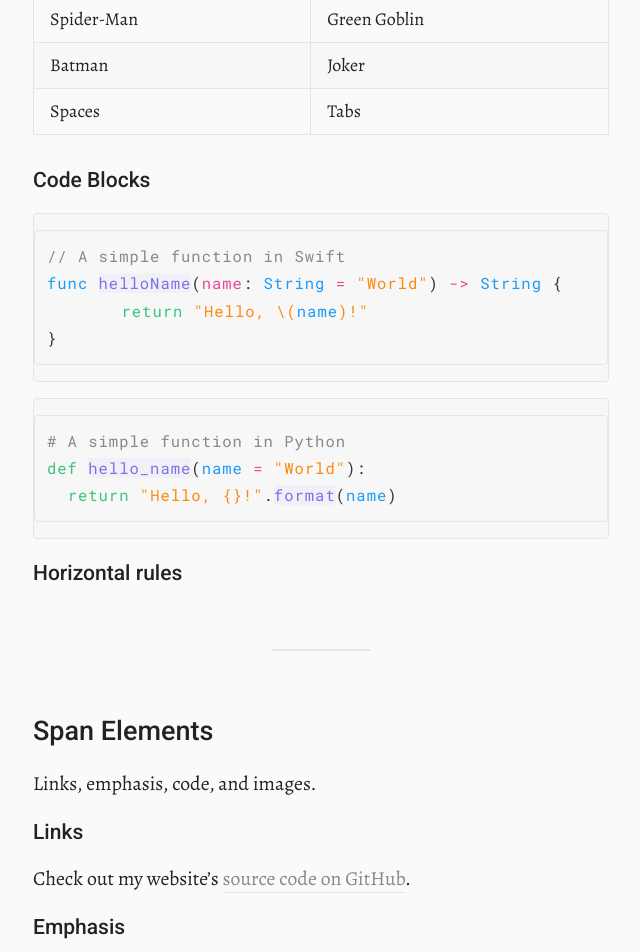
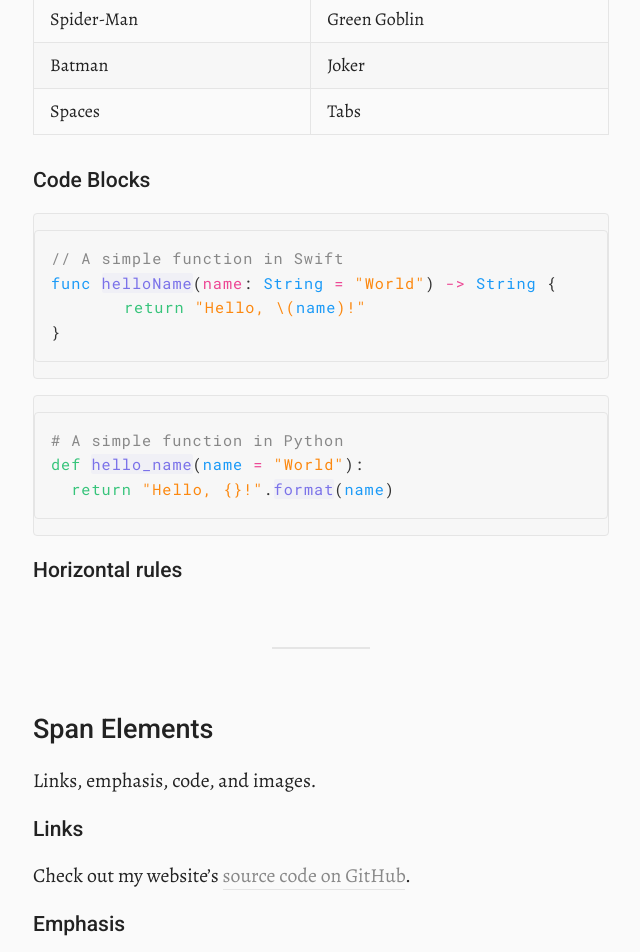
Before and after one commit to tmm/www, a Jekyll site: the page built from blog/_posts/2014-08-01-style-guide.md, in a window 1280 px wide. Shown: the part 1381-2333 px from the top of the page, without its empty margins (319-959 px from the left). Built offline with Jekyll 4.4.1, drawn with Linux system fonts in a browser that asks for light colours; comment, search, counter and statistics services are not loaded.

Commit message:
Update code styles

```diff
--- a/_sass/_code.scss
+++ b/_sass/_code.scss
@@ -4,7 +4,7 @@ code {
   background-color: $background;
   color: $black;
   font-family: $mono;
-  font-size: 0.97rem;
+  font-size: 0.95rem;
   font-style: normal;
   font-weight: 400;
   letter-spacing: 1px;
@@ -24,11 +24,12 @@ p, li {
   border: 1px solid $gray-light;
   border-radius: 4px;
   background: $background;
+  line-height: 130%;
 }
 
 pre {
   margin: 0;
-  padding: 12px;
+  padding: 16px;
 
   pre {
     padding-top: 0;
```
